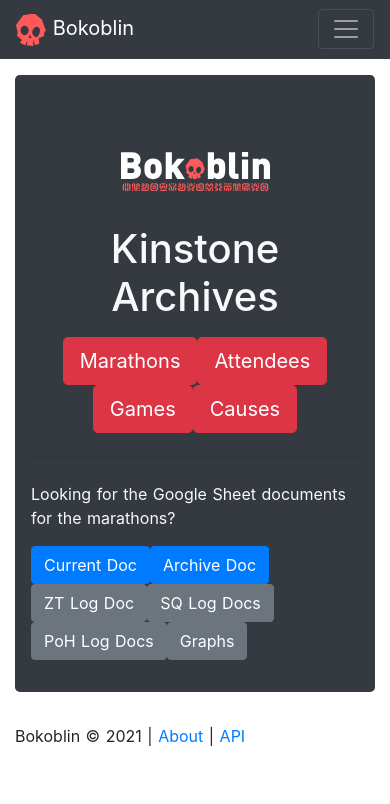
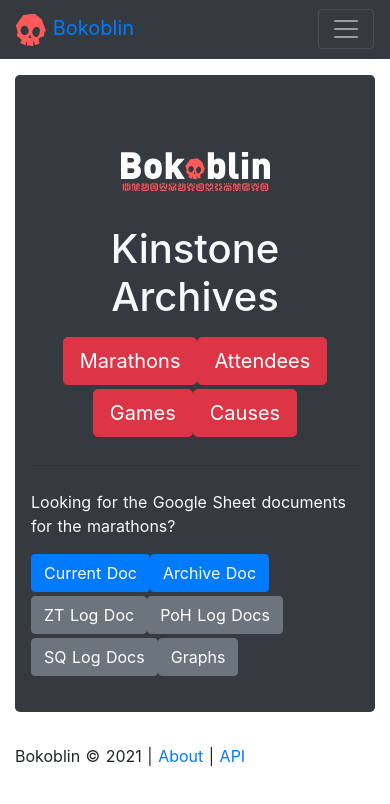
Before and after one commit to StoneMoney/bokoblin-website, a Nuxt app: page / in a window 390 px wide. Shown: the top 804 px of the page. Built offline with nearby package versions, Linux system fonts and the light colour scheme; what vue-youtube-embed would draw is missing.

Commit message:
Better mobile formatting

```diff
--- a/components/AttendeeCard.vue
+++ b/components/AttendeeCard.vue
@@ -1,12 +1,10 @@
 <template>
-  <b-card class="m-3">
-    <b-card-title>
-      <nuxt-link :to="'/attendee/'+data.id">
-        {{ data.name }}
-        <span class="h6 mb-2"><b-icon-arrow-up-right-circle-fill /></span>
-      </nuxt-link>
-    </b-card-title>
-  </b-card>
+  <div>
+    <nuxt-link :to="'/attendee/'+data.id">
+      {{ data.name }}
+      <span class="h6 mb-2"><b-icon-arrow-up-right-circle-fill /></span>
+    </nuxt-link>
+  </div>
 </template>
 
 <script>
--- a/components/CharityCard.vue
+++ b/components/CharityCard.vue
@@ -1,12 +1,10 @@
 <template>
-  <b-card class="m-3">
-    <b-card-title>
-      <nuxt-link :to="'/cause/'+data.id">
-        {{ data.full_name }}
-        <span class="h6 mb-2"><b-icon-arrow-up-right-circle-fill /></span>
-      </nuxt-link>
-    </b-card-title>
-  </b-card>
+  <div>
+    <nuxt-link :to="'/cause/'+data.id">
+      {{ data.full_name }}
+      <span class="h6 mb-2"><b-icon-arrow-up-right-circle-fill /></span>
+    </nuxt-link>
+  </div>
 </template>
 
 <script>
--- a/components/MarathonCard.vue
+++ b/components/MarathonCard.vue
@@ -6,41 +6,46 @@
           v-if="data.type_id === 1"
           v-b-tooltip.hover
           src="~/static/1.svg"
-          width="28px"
+          width="24px"
           class="text-right"
           title="Flagship Event"
+          alt="Z"
         >
         <img
           v-else-if="data.type_id === 2"
           v-b-tooltip.hover
           src="~/static/1.svg"
-          width="28px"
+          width="24px"
           class="text-right"
           title="Flagship Mini"
+          alt="Z"
         >
         <img
           v-else-if="data.type_id === 3"
           v-b-tooltip.hover
           src="~/static/3.svg"
-          width="28px"
+          width="24px"
           class="text-right"
           title="Parallel Worlds"
+          alt="PW"
         >
         <img
           v-else-if="data.type_id === 4"
           v-b-tooltip.hover
           src="~/static/4.svg"
-          width="28px"
+          width="24px"
           class="text-right"
           title="Side Quest"
+          alt="SQ"
         >
         <img
           v-else-if="data.type_id === 5"
           v-b-tooltip.hover
           src="~/static/5.svg"
-          width="28px"
+          width="24px"
           class="text-right"
           title="Piece of Heart"
+          alt="PoH"
         >
       </div>
       <b-card-title>
@@ -87,7 +92,7 @@ export default {
 <style scoped>
 .marathonicon {
   position: absolute;
-  bottom: 0;
+  top: 0;
   right: 0;
 }
 </style>
--- a/components/Nav.vue
+++ b/components/Nav.vue
@@ -3,7 +3,7 @@
     <b-navbar toggleable="lg" type="dark" variant="dark" sticky>
       <b-navbar-brand href="#">
         <nuxt-link to="/" class="unstyle">
-          <img src="~/static/bokoskull.svg" height="32px"> Bokoblin
+          <img src="~/static/bokoskull.svg" height="32px" alt="Boko Skull"> Bokoblin
         </nuxt-link>
       </b-navbar-brand>
 
@@ -11,26 +11,26 @@
 
       <b-collapse id="nav-collapse" is-nav>
         <b-navbar-nav>
-          <b-nav-item>
           <nuxt-link to="/marathons" class="unstyle">
+            <div class="nav-link">
               Marathons
+            </div>
           </nuxt-link>
-          </b-nav-item>
-          <b-nav-item>
           <nuxt-link to="/attendees" class="unstyle">
+            <div class="nav-link">
               Attendees
+            </div>
           </nuxt-link>
-          </b-nav-item>
-          <b-nav-item>
           <nuxt-link to="/games" class="unstyle">
+            <div class="nav-link">
               Games
+            </div>
           </nuxt-link>
-          </b-nav-item>
-          <b-nav-item>
           <nuxt-link to="/causes" class="unstyle">
+            <div class="nav-link">
               Causes
+            </div>
           </nuxt-link>
-          </b-nav-item>
           <b-nav-item-dropdown text="Docs" right>
             <b-dropdown-item target="_blank" href="https://docs.google.com/spreadsheets/d/1nT8vmOsvK4eLEaIJfeT-tU0cPVSQ1-Ue5JpFk5sMXS8/edit#gid=1571767325">
               Current
@@ -79,28 +79,3 @@
     </b-navbar>
   </client-only>
 </template>
-
-<script>
-</script>
-
-<style>
-.unstyle {
-  color: inherit;
-}
-.unstyle:hover {
-  color: inherit;
-  text-decoration: inherit;
-}
-.unstyle:active {
-  color: inherit;
-  text-decoration: inherit;
-}
-.unstyle:link {
-  color: inherit;
-  text-decoration: inherit;
-}
-.unstyle:visited {
-  color: inherit;
-  text-decoration: inherit;
-}
-</style>
--- a/pages/attendees.vue
+++ b/pages/attendees.vue
@@ -4,15 +4,15 @@
       Attendees
     </h1>
     <b-nav tabs>
-      <b-nav-item :active="show === 'Active'" @click="show = 'Active'">
+      <b-nav-item :active="show === 'Active'" class="ml-2" @click="show = 'Active'">
         Active
       </b-nav-item>
       <b-nav-item :active="show === 'Guest'" @click="show = 'Guest'">
         Guest
       </b-nav-item>
-      <b-nav-item :active="show === 'Inactive'" @click="show = 'Inactive'">
+      <!-- <b-nav-item :active="show === 'Inactive'" @click="show = 'Inactive'">
         Inactive
-      </b-nav-item>
+      </b-nav-item> -->
       <b-nav-item :active="show === 'Charity Rep'" @click="show = 'Charity Rep'">
         Charity Rep
       </b-nav-item>
@@ -20,15 +20,17 @@
         Other
       </b-nav-item>
     </b-nav>
-    <b-container fluid>
-      <b-card-group deck>
+    <b-col md="4" class="m-3">
+      <b-list-group>
         <template v-for="attendee in attendees">
           <div :key="attendee.id">
-            <AttendeeCard v-if="show === attendee.rank" :key="attendee.id" :data="attendee" />
+            <b-list-group-item v-if="show === attendee.rank" :key="attendee.id">
+              <AttendeeCard :data="attendee" />
+            </b-list-group-item>
           </div>
         </template>
-      </b-card-group>
-    </b-container>
+      </b-list-group>
+    </b-col>
   </div>
 </template>
 
--- a/pages/causes.vue
+++ b/pages/causes.vue
@@ -3,15 +3,17 @@
     <h1 class="m-3">
       Causes
     </h1>
-    <b-container fluid>
-      <b-card-group deck>
+    <b-col md="4">
+      <b-list-group class="m-1">
         <template v-for="charity in charities">
           <div :key="charity.id">
-            <CharityCard :key="charity.id" :data="charity" />
+            <b-list-group-item :key="charity.id">
+              <CharityCard :data="charity" />
+            </b-list-group-item>
           </div>
         </template>
-      </b-card-group>
-    </b-container>
+      </b-list-group>
+    </b-col>
   </div>
 </template>
 
--- a/pages/index.vue
+++ b/pages/index.vue
@@ -3,7 +3,7 @@
     <b-jumbotron bg-variant="dark">
       <template #header>
         <b-container class="mx-auto m-3 text-center">
-          <img src="~/static/bokoblin.svg" width="50%">
+          <img src="~/static/bokoblin.svg" width="50%" alt="Logo">
         </b-container>
       </template>
 
@@ -13,22 +13,22 @@
         </h1>
         <b-container class="mx-auto text-center m-3">
           <nuxt-link to="/marathons">
-            <b-button variant="danger" size="lg">
+            <b-button variant="danger" size="lg mb-1">
               Marathons
             </b-button>
           </nuxt-link>
           <nuxt-link to="/attendees">
-            <b-button variant="danger" size="lg">
+            <b-button variant="danger" size="lg mb-1">
               Attendees
             </b-button>
           </nuxt-link>
           <nuxt-link to="/games">
-            <b-button variant="danger" size="lg">
+            <b-button variant="danger" size="lg mb-1">
               Games
             </b-button>
           </nuxt-link>
           <nuxt-link to="/causes">
-            <b-button variant="danger" size="lg">
+            <b-button variant="danger" size="lg mb-1">
               Causes
             </b-button>
           </nuxt-link>
@@ -41,22 +41,22 @@
         Looking for the Google Sheet documents for the marathons?
       </p>
 
-      <b-button variant="primary" href="https://docs.google.com/spreadsheets/d/1nT8vmOsvK4eLEaIJfeT-tU0cPVSQ1-Ue5JpFk5sMXS8/">
+      <b-button variant="primary" href="https://docs.google.com/spreadsheets/d/1nT8vmOsvK4eLEaIJfeT-tU0cPVSQ1-Ue5JpFk5sMXS8/" class="mb-1">
         Current Doc
       </b-button>
-      <b-button variant="primary" href="https://docs.google.com/spreadsheets/d/1mAhSDgMUySGB4rxwFX7DpGrnChZrUs58TbvKAX3fCto/">
+      <b-button variant="primary" href="https://docs.google.com/spreadsheets/d/1mAhSDgMUySGB4rxwFX7DpGrnChZrUs58TbvKAX3fCto/" class="mb-1">
         Archive Doc
       </b-button>
-      <b-button variant="secondary" href="https://docs.google.com/spreadsheets/d/1z2Y_unhykpD4jmpKgRrXagad42Jl7EFRNm7JfqtQQ7c/">
+      <b-button variant="secondary" href="https://docs.google.com/spreadsheets/d/1z2Y_unhykpD4jmpKgRrXagad42Jl7EFRNm7JfqtQQ7c/" class="mb-1">
         ZT Log Doc
       </b-button>
-      <b-button variant="secondary" href="https://docs.google.com/spreadsheets/d/1IMKG7Zy0mcIVN1K7nMctboFg4Lr5csNlgtjqyfv9o7Y/">
+      <b-button variant="secondary" href="https://docs.google.com/spreadsheets/d/1IMKG7Zy0mcIVN1K7nMctboFg4Lr5csNlgtjqyfv9o7Y/" class="mb-1">
+        PoH Log Docs
+      </b-button>
+      <b-button variant="secondary" href="https://docs.google.com/spreadsheets/d/1gTZwLgvd6H9ZCM-ZIieLYbkHX0jdXyglmisF2VtKpnE/" class="mb-1">
         SQ Log Docs
       </b-button>
-      <b-button variant="secondary" href="https://docs.google.com/spreadsheets/d/1gTZwLgvd6H9ZCM-ZIieLYbkHX0jdXyglmisF2VtKpnE/">
-        PoH Log Docs
-      </b-button>
-      <b-button variant="secondary" href="https://docs.google.com/spreadsheets/d/13Zh1ovK_7zBIk_bCEMeTosv3jf9asegRTQyCTCC3O58/">
+      <b-button variant="secondary" href="https://docs.google.com/spreadsheets/d/13Zh1ovK_7zBIk_bCEMeTosv3jf9asegRTQyCTCC3O58/" class="mb-1">
         Graphs
       </b-button>
     </b-jumbotron>
```
Also changed, not shown: pages/discord.vue (added). Lines whose indentation alone changed are shown as unchanged.
